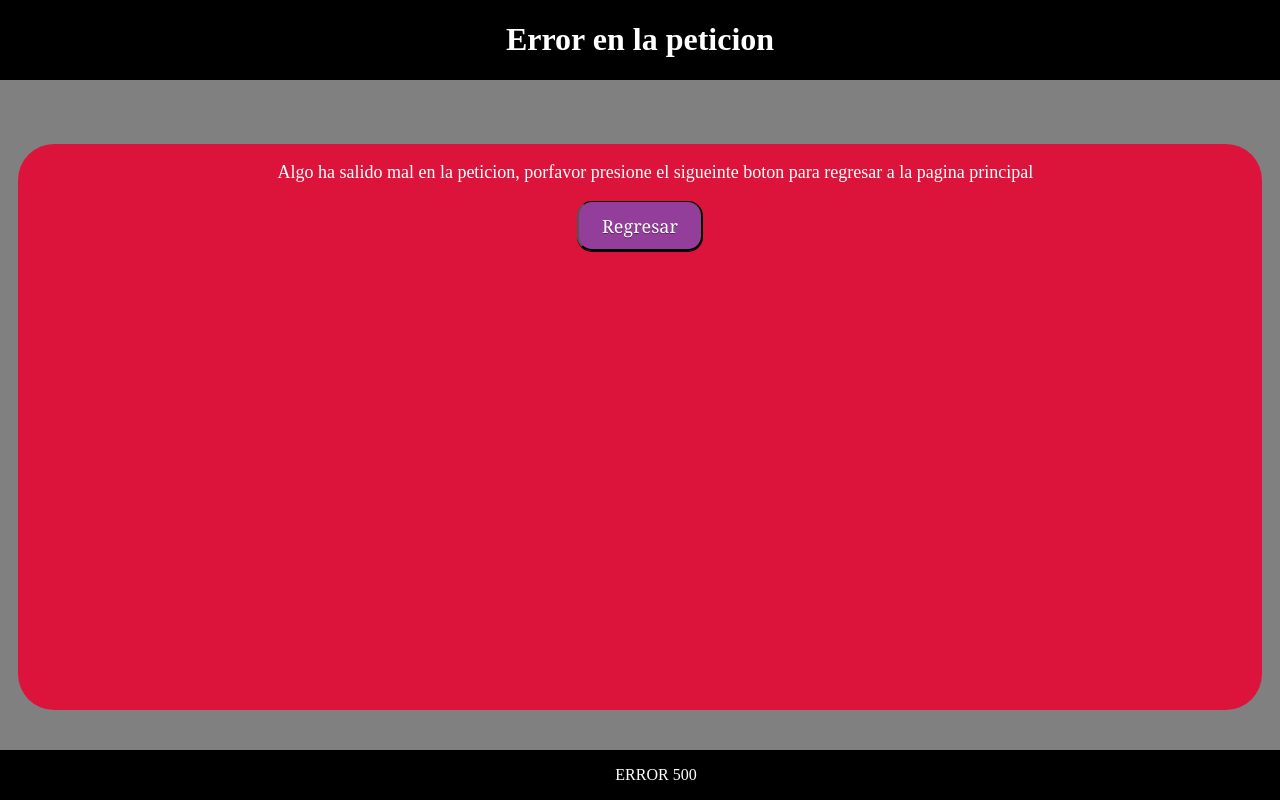
After one commit to EasysoftCompany/pelos, a PHP site: page /500.html in a window 1280 px wide. The commit adds this page. Run offline with PHP 8.4, Linux system fonts and the light colour scheme.

Commit message:
Agregado pagina de error 500, y sus respectivas redirecciones

```diff
--- /dev/null
+++ b/500.html
@@ -0,0 +1,25 @@
+<!DOCTYPE html>
+<!--
+To change this license header, choose License Headers in Project Properties.
+To change this template file, choose Tools | Templates
+and open the template in the editor.
+-->
+<html>
+    <head>
+        <title>Error en la Peticion</title>
+        <meta charset="UTF-8">
+        <link href="css/frontend.css" rel="stylesheet" type="text/css"/>
+        <meta name="viewport" content="width=device-width, initial-scale=1.0">
+    </head>
+
+    <body>
+        <div id='head'><h1>Error en la peticion</h1></div>
+        <div id="Err500">
+            <center>
+            <p>Algo ha salido mal en la peticion, porfavor presione el sigueinte boton para regresar a la pagina principal</p>
+            <input class="button" type="button" value="Regresar" onclick='window.location = "./"'>
+            </center>
+        </div>
+        <div id='foot'>ERROR 500</div>
+    </body>
+</html>
--- a/css/frontend.css
+++ b/css/frontend.css
@@ -82,6 +82,20 @@ body
 
     height: auto;
     overflow-y: scroll;
+    display: inline-block;
+}
+#Err500{
+    position: fixed;
+    top: 8em;
+    right: 1em;
+    left: 1em;
+    bottom: 5em;
+    border-radius: 2em;
+    background-color: crimson;
+    color: white;
+    width: available;
+    height: auto;
+    font-size: 18px;
     display: inline-block;
 }
 
--- a/send_mail.php
+++ b/send_mail.php
@@ -40,6 +40,6 @@ if(!is_null($_POST['mail'])&&!is_null($_POST['id'])){
    else
    {
        echo '<script>'
-        . 'window.location="./"'
+        . 'window.location="./500.html"'
         . '</script>';
    }
```
